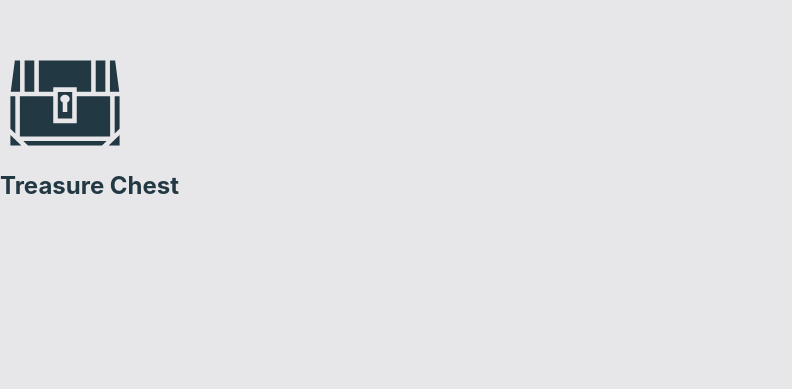
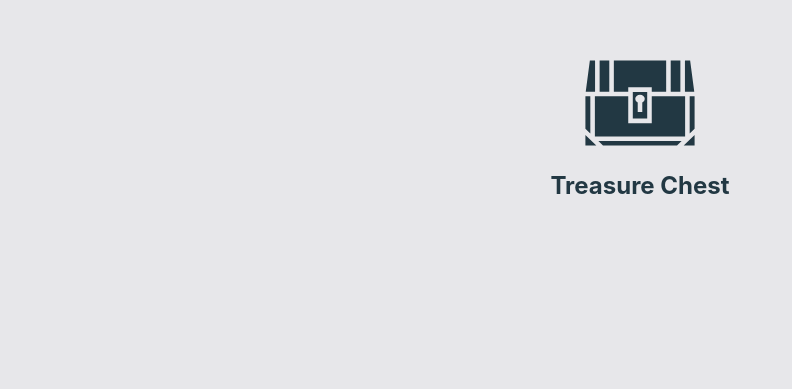
Before and after one commit to Spot-Fusion/Treasure-Chest-V2, a React (Create React App) app: page / in a window 1280 px wide. Shown: the part 411-800 px from the top of the page, without its empty margins (0-792 px from the left). Built offline with nearby package versions, Linux system fonts and the light colour scheme.

Commit message:
added header and footer nav bars

```diff
--- a/src/App.js
+++ b/src/App.js
@@ -10,32 +10,46 @@
 import UsersPage from './pages/UsersPage'
 import MessagesPage from './pages/MessagesPage'
 import LoginPage from './pages/LoginPage';
+import ProfilePage from './pages/ProfilePage'
+import CreateListingPage from './pages/CreateListingPage'
 import DrawerNav from './components/DrawerNav'
+import CustomHeader from './components/CustomHeader'
+import BottomTabNav from './components/BottomTabNav';
 
 function App() {
+  const [headerVisible, setHeaderVisible] = React.useState(false)
   const [menuVisible, setMenuVisible] = React.useState(false)
   const [redirect, setRedirect] = React.useState(false)
+  const [footerVisible, setFooterVisible] = React.useState(false)
 
   const setMenu = () => {
-    setMenuVisible(!menuVisible);
+    setHeaderVisible(!headerVisible)
     setRedirect(!redirect);
+    setFooterVisible(!footerVisible);
   };
+
+  const slideMenu = () => setMenuVisible(!menuVisible);
 
   return (
     <Router>
-      <div>
-       {menuVisible ? <DrawerNav /> : null}
+      <div className="App" styles={{height: '100%'}}>
+       {headerVisible ? <CustomHeader slideMenu={slideMenu} /> : null}
+       <main styles={{marginTop: '50px'}}>
+       {menuVisible ? <DrawerNav slideMenu={slideMenu} /> : null}
        {redirect ? <Redirect to={{pathname: '/home'}} /> : null }
         <Switch>
           <Route exact path="/" render={() => (<LoginPage setMenu={setMenu}/>)} />
           <Route exact path="/messages" render={() => (<MessagesPage />)} />
           <Route exact path="/users" render={() => (<UsersPage />)} />
           <Route exact path="/home" render={() => (<HomePage />)} />
+          <Route exact path="/profile" render={() => (<ProfilePage />)} />
+          <Route exact path="/createlisting" render={() => (<CreateListingPage />)} />
         </Switch>
+       </main>
+       {footerVisible ? <BottomTabNav /> : null}
       </div>
     </Router>
   )
 }
 
-
 export default App;
```
